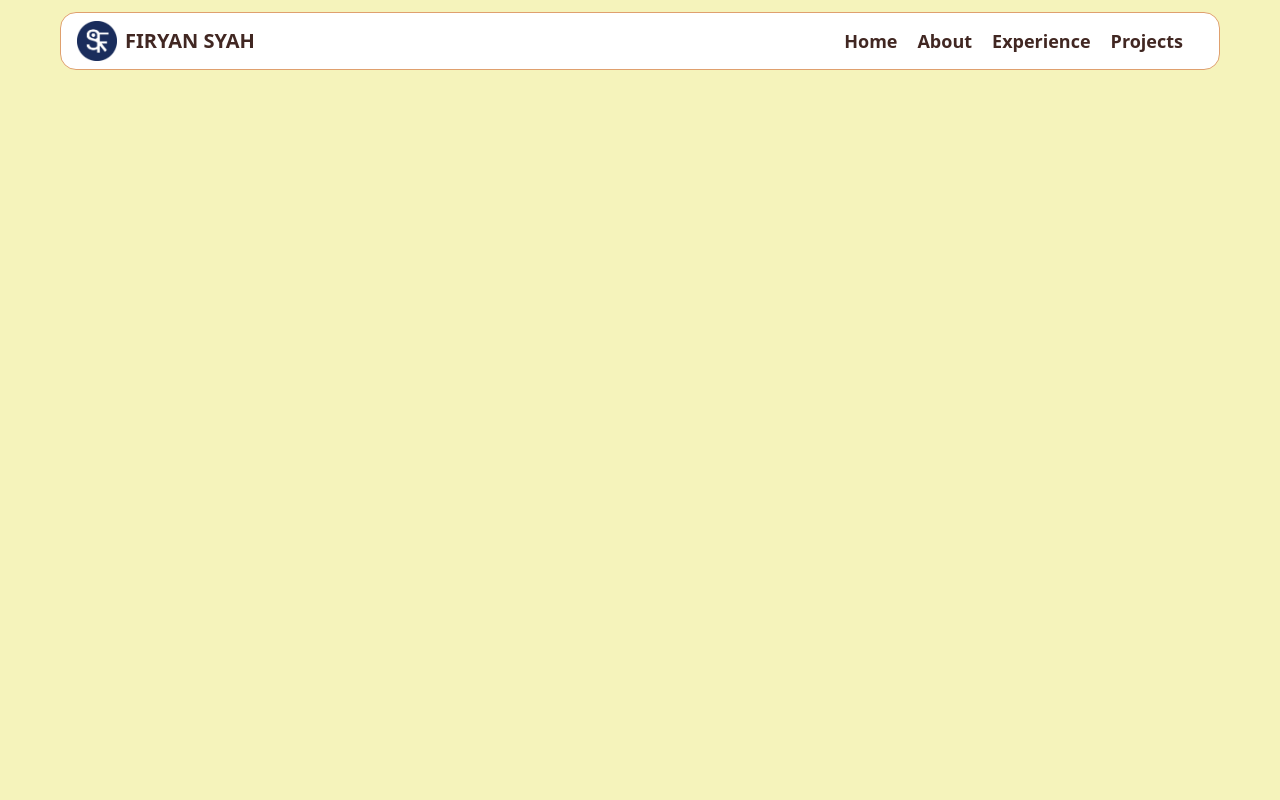
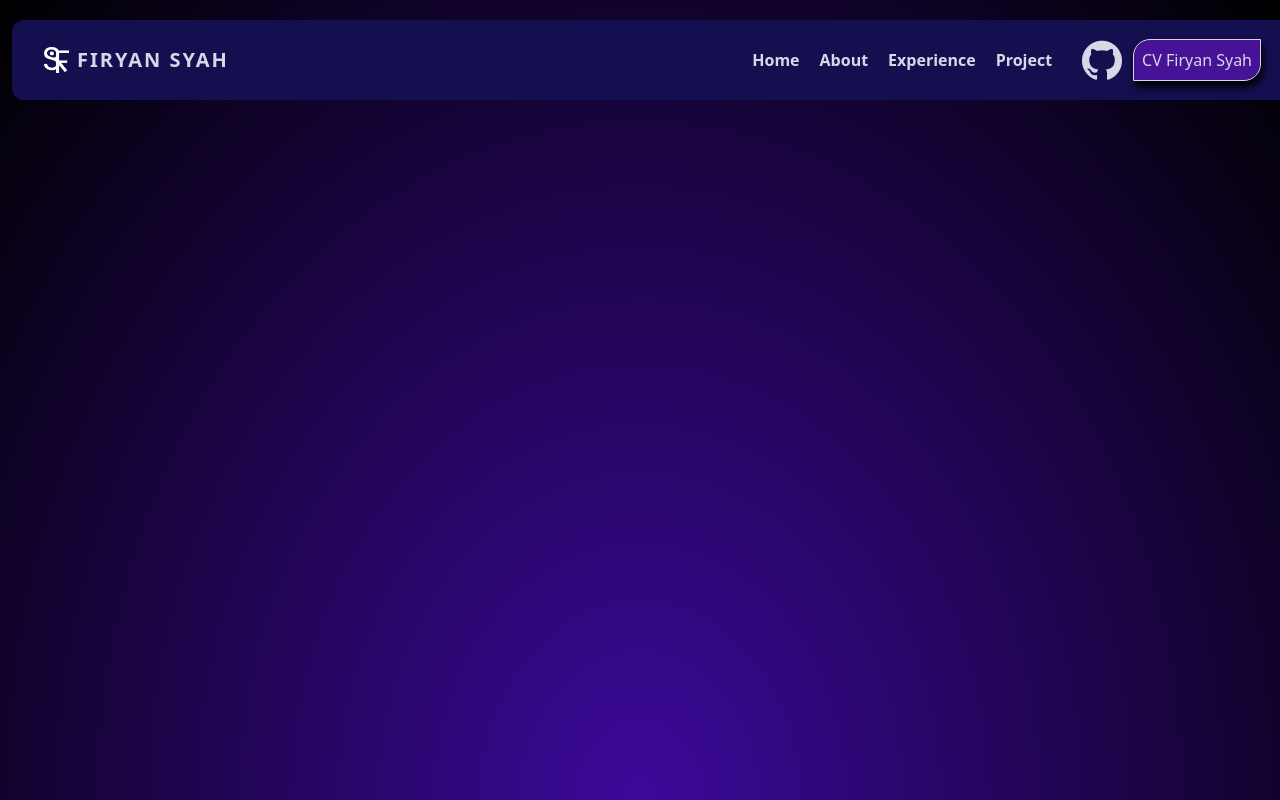
Before and after one commit to FiryanSyah23/firyansyah-portfolio, a Next.js app: page / in a window 1280 px wide. Built offline with nearby package versions, Linux system fonts and the light colour scheme.

Commit message:
Create Background Color in body and change style navbar

```diff
--- a/src/app/globals.css
+++ b/src/app/globals.css
@@ -1,36 +1,67 @@
 @import "tailwindcss";
 
+@import "tailwindcss";
+
+:root {
+	/* ===== BRAND COLORS ===== */
+
+	--color-primary: #471396; /* Primary Button, Active Menu, Link */
+	--color-secondary: #b13bff; /* Hover, Badge, Accent Element */
+	--color-accent: #ffcc00; /* CTA Highlight, Notification, Important Info */
+	--color-dark: #090040; /* Navbar, Sidebar, Footer, Hero Background */
+
+	/* ===== SURFACE COLORS ===== */
+
+	--color-panel: #14104f; /* Card, Panel, Modal */
+	--color-panel-hover: #1d1666; /* Hover Card */
+
+	/* ===== TEXT COLORS ===== */
+
+	--color-heading: #ffffff; /* Judul */
+	--color-text: #d8d7e8; /* Isi Text */
+	--color-muted: #8f8cb3; /* Text Secondary */
+
+	/* ===== STATUS COLORS ===== */
+
+	--color-success: #22c55e;
+	--color-warning: #ffcc00;
+	--color-danger: #ef4444;
+
+	/* ===== BORDER COLORS ===== */
+
+	--color-border: #2a236d;
+	--color-border-active: #b13bff;
+}
+
 @theme {
-	/* ===== PALETTE WARM EARTHY ===== */
-	--color-primary: #df2935; /* merah — CTA, tombol utama */
-	--color-secondary: #86ba90; /* sage — badge, success, accent */
-	--color-accent: #dfa06e; /* caramel — card, highlight */
-	--color-dark: #412722; /* coklat tua — teks, heading */
-	--color-light: #f5f3bb; /* krem — background halaman */
+	/* ===== BRAND COLORS ===== */
 
-	/* PRIMARY (merah) SHADES */
-	--color-primary-50: #fdecea;
-	--color-primary-100: #facdd0;
-	--color-primary-200: #f49da1;
-	--color-primary-300: #ee6d72;
-	--color-primary-400: #e84850;
-	--color-primary-500: #df2935; /* ← asli */
-	--color-primary-600: #b82029;
-	--color-primary-700: #8e181f;
-	--color-primary-800: #651015;
-	--color-primary-900: #3b080b;
+	--color-primary: #471396; /* Primary Button, Active Menu, Link */
+	--color-secondary: #b13bff; /* Hover, Badge, Accent Element */
+	--color-accent: #ffcc00; /* CTA Highlight, Notification, Important Info */
+	--color-dark: #090040; /* Navbar, Sidebar, Footer, Hero Background */
 
-	/* SECONDARY (sage) SHADES */
-	--color-secondary-50: #f0f6f1;
-	--color-secondary-100: #d6eada;
-	--color-secondary-200: #b8d9bd;
-	--color-secondary-300: #9acba0;
-	--color-secondary-400: #86ba90; /* ← asli */
-	--color-secondary-500: #6aa376;
-	--color-secondary-600: #4e8a5a;
-	--color-secondary-700: #3a6b44;
-	--color-secondary-800: #264d2e;
-	--color-secondary-900: #132e18;
+	/* ===== SURFACE COLORS ===== */
+
+	--color-panel: #14104f; /* Card, Panel, Modal */
+	--color-panel-hover: #1d1666; /* Hover Card */
+
+	/* ===== TEXT COLORS ===== */
+
+	--color-heading: #ffffff; /* Judul */
+	--color-text: #d8d7e8; /* Isi Text */
+	--color-muted: #8f8cb3; /* Text Secondary */
+
+	/* ===== STATUS COLORS ===== */
+
+	--color-success: #22c55e;
+	--color-warning: #ffcc00;
+	--color-danger: #ef4444;
+
+	/* ===== BORDER COLORS ===== */
+
+	--color-border: #2a236d;
+	--color-border-active: #b13bff;
 }
 
 @layer base {
@@ -68,9 +99,4 @@
 		scroll-padding-top: 80px;
 		box-sizing: border-box;
 	}
-
-	body {
-		background-color: var(--color-light);
-		color: var(--color-dark);
-	}
 }
--- a/src/app/layout.jsx
+++ b/src/app/layout.jsx
@@ -35,7 +35,7 @@ export const metadata = {
 export default function RootLayout({ children }) {
 	return (
 		<html lang="en" className={`${geistSans.variable} ${geistMono.variable} h-full scrollbar-none`}>
-			<body>
+			<body className="bg-radial-[at_50%_100%] from-[#3c099a] to-[#000000]  bg-fixed">
 				<Navbar />
 				<main>{children}</main>
 			</body>
--- a/src/app/page.jsx
+++ b/src/app/page.jsx
@@ -1,5 +1,3 @@
 export default function Home() {
-	return (
-		<div></div>
-	);
+	return <div></div>;
 }
--- a/src/components/layout/ButtonNavbar.jsx
+++ /dev/null
@@ -1,18 +0,0 @@
-import React from "react";
-
-export default function ButtonNavbar() {
-	return (
-		<>
-			<a href="https://github.com/FiryanSyah23">
-				<i className="ri-github-fill"></i> GitHub
-			</a>
-			<a href="https://www.linkedin.com/in/firyansyah/">
-				<i className="ri-linkedin-box-fill"></i> Linkedin
-			</a>
-			<a href="https://www.facebook.com/uyan.firyansyah.908/">
-				<i className="ri-facebook-box-fill"></i> Facebook
-			</a>
-			<button>CV Firyan Syah</button>
-		</>
-	);
-}
--- a/src/components/layout/Navbar.jsx
+++ b/src/components/layout/Navbar.jsx
@@ -1,47 +1,66 @@
 "use client";
 import Image from "next/image";
 import { useState } from "react";
-import ButtonNavbar from "./ButtonNavbar";
 
 export default function Navbar() {
 	const [menu, setMenu] = useState(false);
 
 	return (
-		<div className="header fixed w-full p-3">
-			<div className="-md:container lg:w-290 mx-auto  relative py-2 rounded-2xl bg-white border border-accent ">
-				<nav className="navbar flex justify-between items-center px-4  ">
-					<div className="nav-logo flex items-center gap-2 ">
-						<Image src="/OctaSys.png" alt="logoNAV" width={40} height={40} />
-						<h2 className="font-bold text-xl uppercase">Firyan Syah</h2>
+		<div className="header w-full 3 fixed text-text pt-5 px-3 ">
+			<div className="container lg:w-330 mx-auto bg-panel py-1 sm:py-1 rounded-xl relative">
+				<div className="flex justify-between items-center px-8 ">
+					<div className="nav-title flex gap-2 items-center">
+						<Image src={"/FIROCTASYS.png"} alt="LOGOPAGE" width={25} height={25} className="" />
+						<a href="#">
+							<h2 className=" font-bold lg:text-xl text-lg tracking-widest ">FIRYAN SYAH</h2>
+						</a>
 					</div>
-					<div className="nav-link gap-5 *:capitalize text-lg font-semibold *:text-dark hidden sm:flex">
-						<a href="#">home</a>
-						<a href="#">about</a>
-						<a href="#">experience</a>
-						<a href="#">projects</a>
-						<div className="sosmed-button"></div>
+
+					<div className="group-action-link flex items-center gap-5">
+						<div className="navlink  capitalize gap-2 sm:flex hidden font-semibold *:sm:hover:bg-secondary *:p-1.5 *:rounded-ee-2xl *:rounded-ss-2xl *:hover:outline *:transition-all *:duration-500 *:ease-in-out">
+							<a href="#">Home</a>
+							<a href="#">about</a>
+							<a href="#">experience</a>
+							<a href="#">project</a>
+						</div>
+
+						<div className="button-link-sosmed hidden sm:flex items-center gap-2 ">
+							<div className="group-logo-sosmed ri-3x *:hover:text-secondary">
+								<a href="https://github.com/FiryanSyah23">
+									<i className="ri-github-fill"></i>
+								</a>
+							</div>
+							<button className=" rounded-ee-2xl rounded-ss-2xl bg-primary hover:bg-secondary outline p-2 duration-300 active:translate-y-1 shadow-[2px_6px_8px_1px_rgba(0,0,0)] active:shadow-none">
+								CV Firyan Syah
+							</button>
+						</div>
 					</div>
+
 					<button
-						className="sm:hidden nav-menu "
+						className="menu-bar sm:hidden"
 						onClick={() => {
 							setMenu(!menu);
 						}}
 					>
 						<i className="ri-menu-line ri-2x"></i>
 					</button>
-				</nav>
-				<div
-					className={`absolute w-full rounded-2xl sm:hidden border border-accent ${menu ? "top-18 bg-white opacity-100" : "-top-75 opacity-0"}  transition-all duration-600 sm:transition-none `}
-				>
-					<div className="grid grid-cols-2 gap-2 font-semibold p-3">
-						<div className="flex flex-col *:w-full *:py-1 *:pl-2 capitalize gap-2 " onClick={() => setMenu(!menu)}>
-							<a href="#">home</a>
+				</div>
+
+				<div className={`absolute sm:hidden bg-panel/70 ${menu ? "top-16 opacity-100" : "-top-105 opacity-0 "} p-5 w-full rounded-xl  duration-500`}>
+					<div className="flex flex-col gap-2">
+						<div className="nav-panel-link flex flex-col *:py-2 text-center  *:rounded-xl  *:hover:bg-secondary *:hover:outline *:duration-500">
+							<a href="#">Home</a>
 							<a href="#">about</a>
 							<a href="#">experience</a>
-							<a href="#">projects</a>
+							<a href="#">project</a>
 						</div>
-						<div className="flex flex-col gap-2 text-center *:mx-2 *:py-1 *:rounded-xl *:bg-secondary-200 p-1">
-							<ButtonNavbar />
+						<div className="button-link-sosmed flex flex-col border-t border-t-secondary gap-2 items-center">
+							<div className="group-logo-sosmed ri-3x *:hover:text-secondary">
+								<a href="https://github.com/FiryanSyah23">
+									<i className="ri-github-fill"></i>
+								</a>
+							</div>
+							<button className="bg-primary p-1 rounded-xl hover:bg-secondary self-stretch duration-500">CV Firyan Syah</button>
 						</div>
 					</div>
 				</div>
```
Also changed, not shown: public/FIROCTASYS.png (added).
